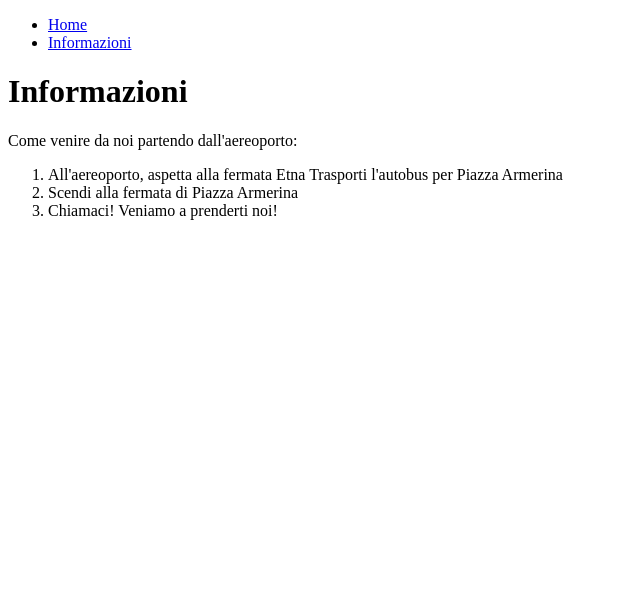
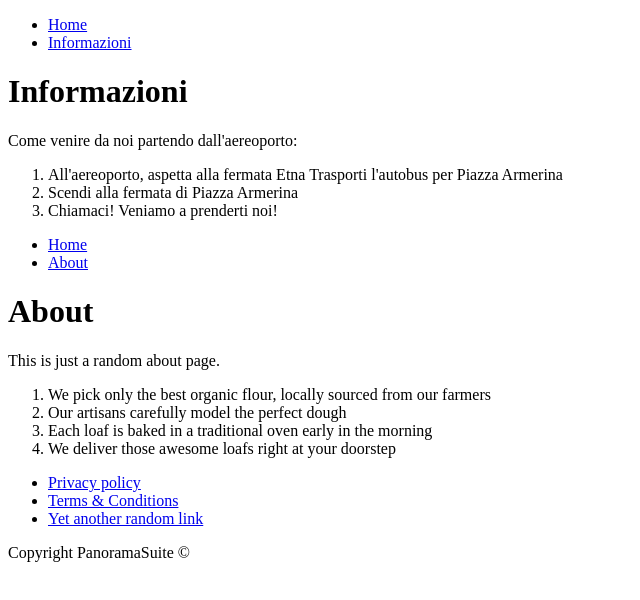
Before and after one commit to GiuSem14/panoramasuite, a plain HTML site: page about.html in a window 1280 px wide. Shown: the whole page, without its empty margins (0-640 px from the left). Drawn offline with Linux system fonts and the light colour scheme.

Commit message:
Ho inserito il tag <div> nei file about e index

```diff
--- a/about.html
+++ b/about.html
@@ -10,8 +10,8 @@
   </head>
   <body>
     <ul>
-        <li> <a href="/index.html"> Home </a> </li>
-        <li> <a href="/about.html"> Informazioni </a> </li>
+      <li> <a href="/index.html"> Home </a> </li>
+      <li> <a href="/about.html"> Informazioni </a> </li>
     </ul>
     <h1>Informazioni</h1>
 
@@ -21,5 +21,39 @@
         <li>Scendi alla fermata di Piazza Armerina</li>
         <li>Chiamaci! Veniamo a prenderti noi!</li>
     </ol>
+
+    <header>
+      <ul>
+        <li><a href="/index.html">Home</a></li>
+        <li><a href="/about.html">About</a></li>
+      </ul>
+    </header>
+
+    <div class="content-area">
+      <div class="content">
+        <div class="content-header">
+          <h1>About</h1>
+        </div>
+        <div class="content-body">
+          <p>This is just a random about page.</p>
+          <ol>
+            <li>We pick only the best organic flour, locally sourced from our farmers</li>
+            <li>Our artisans carefully model the perfect dough</li>
+            <li>Each loaf is baked in a traditional oven early in the morning</li>
+            <li>We deliver those awesome loafs right at your doorstep</li>
+          </ol>
+        </div>
+      </div>
+    </div>
+
+    <footer>
+      <ul>
+        <li><a href="#">Privacy policy</a></li>
+        <li><a href="#">Terms & Conditions</a></li>
+        <li><a href="#">Yet another random link</a></li>
+      </ul>
+      <p>Copyright PanoramaSuite ©</p>
+    </footer>
+
   </body>
 </html>
```
Also changed, not shown: index.html (+30 -2 lines).
